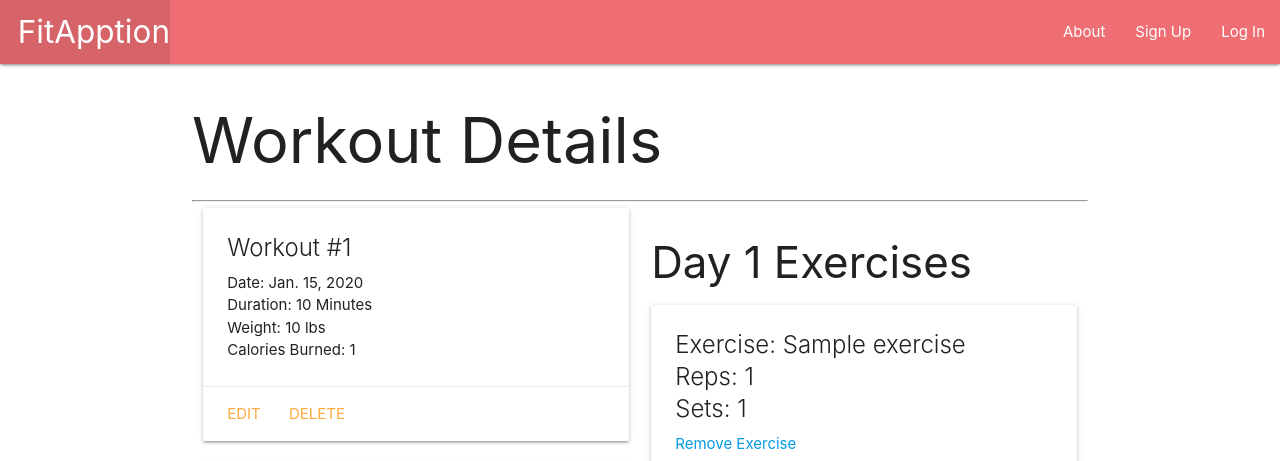
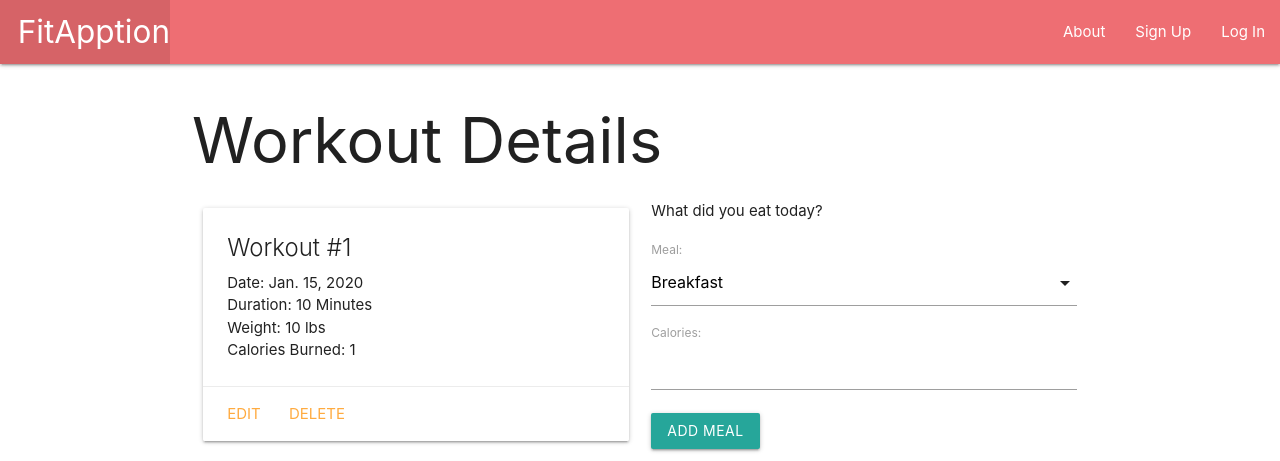
Before and after one commit to kbarne12/FitApption, a Django app: page /workouts/1/ in a window 1280 px wide. Shown: the top 461 px of the page. Run offline with Django 3.2, Linux system fonts and the light colour scheme; tables that the repository leaves empty hold one stand-in row (values such as "Sample post").

Commit message:
Meal tracker

```diff
--- a/workouttracker/main_app/forms.py
+++ b/workouttracker/main_app/forms.py
@@ -4,4 +4,4 @@ from .models import Feeding
 class FeedingForm(ModelForm):
   class Meta:
     model = Feeding
-    fields = ['calories', 'meal']
+    fields = ['meal', 'calories']
--- a/workouttracker/main_app/models.py
+++ b/workouttracker/main_app/models.py
@@ -1,16 +1,15 @@
 from django.db import models
 from django.urls import reverse
-
 
 # Import the User
 from django.contrib.auth.models import User
 # Create your models here.
 
-TRAININGS = (
-  ('H', 'HIIT'),
-  ('C', 'cardio'),
-  ('R', 'resistance')
-)
+# TRAININGS = (
+#   ('H', 'HIIT'),
+#   ('C', 'cardio'),
+#   ('R', 'resistance')
+# )
 
 MEALS = (
   ('B', 'Breakfast'),
@@ -58,4 +57,8 @@ class Feeding(models.Model):
     max_length=1,
     choices=MEALS,
     default=MEALS[0][0])
+
   workout = models.ForeignKey(Workout, on_delete=models.CASCADE)
+
+  def __str__(self):
+    return f"{self.get_meal_display()} on {self.calories}"
--- a/workouttracker/main_app/templates/base.html
+++ b/workouttracker/main_app/templates/base.html
@@ -8,6 +8,7 @@
   <title>Fitapption</title>
   <link rel="stylesheet" href="https://cdnjs.cloudflare.com/ajax/libs/materialize/1.0.0/css/materialize.min.css">
   <link rel="stylesheet" type="text/css" href="{% static 'css/style.css' %}">
+  <script src="https://cdnjs.cloudflare.com/ajax/libs/materialize/1.0.0/js/materialize.min.js"></script>
 </head>
 <body>
   <header class="navbar-fixed">
--- a/workouttracker/main_app/templates/workouts/detail.html
+++ b/workouttracker/main_app/templates/workouts/detail.html
@@ -11,8 +11,6 @@
         <p>Date: {{ workout.date }}</p>
         <p>Duration: {{ workout.duration }} Minutes</p>
         <p>Weight: {{ workout.weight }} lbs</p>
-
-
         <p>Calories Burned: {{ workout.calories }}</p>
       </div>
       <div class="card-action">
@@ -31,9 +29,31 @@
       <br><br>
       <input type="submit" class="btn" value="Upload Photo">
     </form>
-</div>
+  </div>
+  <div class="col s6"> <span class="card-title">What did you eat today?</span>
+    <form action="{% url 'add_feeding' workout.id %}" method='post'>
+      {% csrf_token %}
+      {{ feeding_form.as_p }}
+      <input type="submit" class="btn" value="Add Meal">
+    </form>
+    <br>
+    <div class="card-panel red-text center-align">Track your Meals</div>
+      <table class="striped">
+        <thead>
+          <tr><th>Meal</th><th>Calories</th><th>Total Calories</th></tr>
+        </thead>
+        <tbody>
+          {% for feeding in workout.feeding_set.all %}
+            <tr>
+              <td>{{feeding.get_meal_display}}</td>
+              <td>{{feeding.calories}}</td>
+            </tr>
+          {% endfor %}
+        </tbody>
+      </table>
+    </div>
+  </div>
 <hr>
-<div class="row">
   <div class="col s6">
     <h3>Day {{ workout.day }} Exercises</h3>
     {% if workout.exercises.count %}
@@ -53,9 +73,9 @@
       <a href="{% url 'exercises_create' %}">Create an Exercise</a>
     {% endif %}
   </div>
-</div>
 
-<div class="col s6">
+
+  <div class="col s6">
     <h3>Available Exercises</h3>
     {% if exercises.count %}
       {% for exercise in exercises.all %}
@@ -79,4 +99,19 @@
       <h5>{{workout.day}} Already Has All Exercises Available</h5>
     {% endif %}
   </div>
+</div>
+
+<script>
+  var dateEl = document.getElementById('id_date');
+  M.Datepicker.init(dateEl, {
+    format: 'yyyy-mm-dd',
+    defaultDate: new Date(),
+    setDefaultDate: true,
+    autoClose: true
+  });
+  var selectEl = document.getElementById('id_meal');
+  M.FormSelect.init(selectEl);
+</script>
+
+
 {% endblock %}
--- a/workouttracker/main_app/views.py
+++ b/workouttracker/main_app/views.py
@@ -25,8 +25,9 @@ def workouts_index(request):
 def workouts_detail(request, workout_id):
   workout = Workout.objects.get(id=workout_id)
   exercises_workout_doesnt_have = Exercise.objects.exclude(id__in = workout.exercises.all().values_list('id'))
+  feeding_form = FeedingForm()
   return render(request, 'workouts/detail.html',
-  {'exercises': exercises_workout_doesnt_have, 'workout' : workout})
+  {'exercises': exercises_workout_doesnt_have, 'workout' : workout, 'feeding_form': feeding_form})
 
 
 class WorkoutCreate(CreateView):
```
Also changed, not shown: workouttracker/main_app/migrations/0011_feeding_totalcalories.py (added), workouttracker/main_app/migrations/0012_remove_feeding_totalcalories.py (added).
